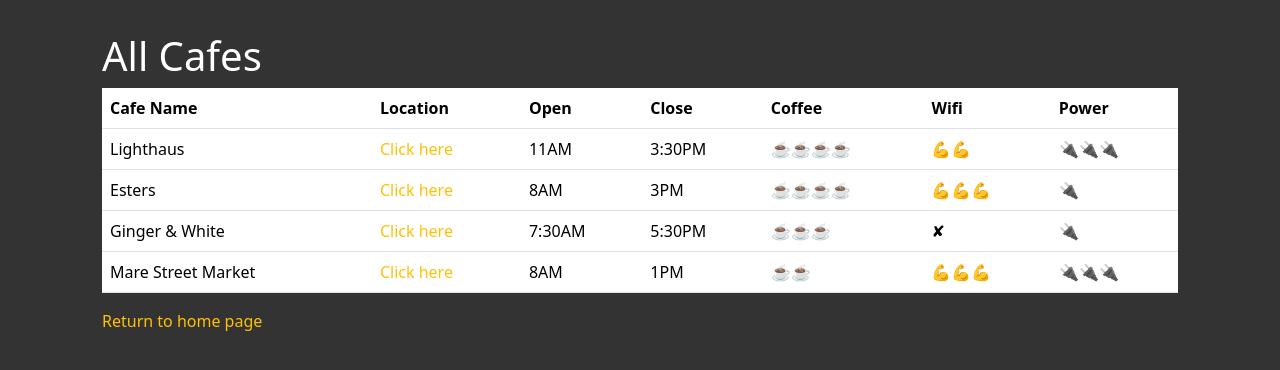
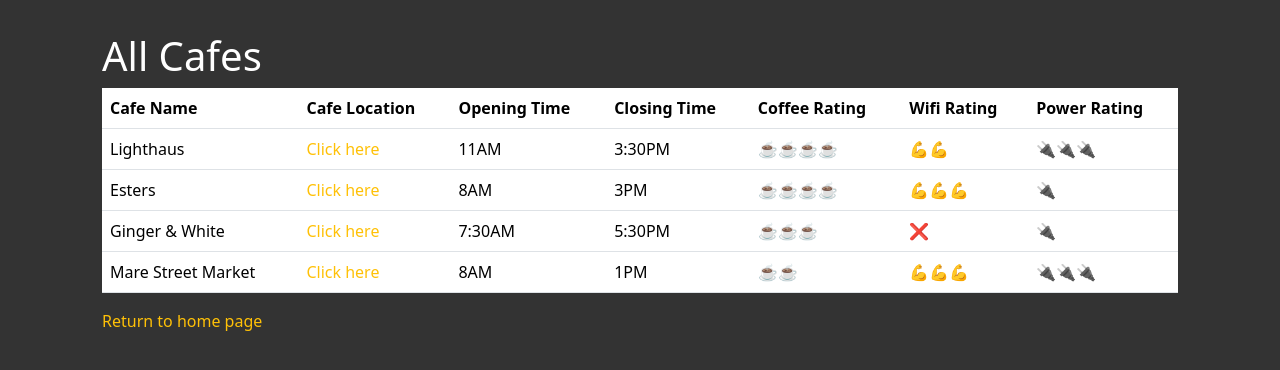
Before and after one commit to ig0r-ferreira/coffee-and-wifi, a Flask app: page /cafes in a window 1280 px wide. Shown: the top 370 px of the page. Run offline with Flask 2, Linux system fonts and the light colour scheme; some libraries are stand-ins or nearby versions.

Commit message:
Add save cafe data to csv file

```diff
--- a/data/cafes.csv
+++ b/data/cafes.csv
@@ -1,5 +1,5 @@
-Cafe Name,Location,Open,Close,Coffee,Wifi,Power
+Cafe Name,Cafe Location,Opening Time,Closing Time,Coffee Rating,Wifi Rating,Power Rating
 Lighthaus,https://goo.gl/maps/2EvhB4oq4gyUXKXx9,11AM, 3:30PM,☕☕☕☕️,💪💪,🔌🔌🔌
 Esters,https://goo.gl/maps/13Tjc36HuPWLELaSA,8AM,3PM,☕☕☕☕,💪💪💪,🔌
-Ginger & White,https://goo.gl/maps/DqMx2g5LiAqv3pJQ9,7:30AM,5:30PM,☕☕☕,✘,🔌
+Ginger & White,https://goo.gl/maps/DqMx2g5LiAqv3pJQ9,7:30AM,5:30PM,☕☕☕,❌,🔌
 Mare Street Market,https://goo.gl/maps/ALR8iBiNN6tVfuAA8,8AM,1PM,☕☕,💪💪💪,🔌🔌🔌
--- a/main.py
+++ b/main.py
@@ -1,6 +1,7 @@
 import csv
+from typing import Any
 
-from flask import Flask, redirect, render_template, url_for
+from flask import Flask, redirect, render_template, request, url_for
 from flask_bootstrap import Bootstrap5
 from flask_wtf import FlaskForm
 from wtforms import SelectField, StringField, SubmitField, TimeField, URLField
@@ -17,7 +18,7 @@
 
 class CafeForm(FlaskForm):
     cafe_name = StringField('Cafe Name', validators=[InputRequired()])
-    cafe_location_url = URLField(
+    cafe_location = URLField(
         'Cafe Location on Google Maps (URL)', validators=[InputRequired()]
     )
     opening_time = TimeField('Opening Time', validators=[InputRequired()])
@@ -32,6 +33,14 @@
     submit = SubmitField('Submit')
 
 
+def save_to_csv(form: dict[str, Any]) -> None:
+    with open(
+        'data/cafes.csv', mode='a', encoding='utf-8', newline=''
+    ) as csv_file:
+        writer = csv.DictWriter(csv_file, fieldnames=form.keys())
+        writer.writerow(form)
+
+
 @app.route('/')
 def home():
     return render_template('index.html')
@@ -41,6 +50,11 @@
 def add_cafe():
     form = CafeForm()
     if form.validate_on_submit():
+        form_data = request.form.copy()
+        form_data.pop('csrf_token', None)
+
+        save_to_csv(form_data)
+
         return redirect(url_for('cafes'))
 
     return render_template('add.html', form=form)
--- a/templates/add.html
+++ b/templates/add.html
@@ -6,7 +6,7 @@
         <h1>Add a new cafe into the database</h1>
         <form action="{{ url_for('add_cafe') }}" method="post" novalidate>
             {{ form.csrf_token() }}
-            {{ render_form_row([form.cafe_name, form.cafe_location_url]) }}
+            {{ render_form_row([form.cafe_name, form.cafe_location]) }}
             {{
                 render_form_row(
                     [
```
